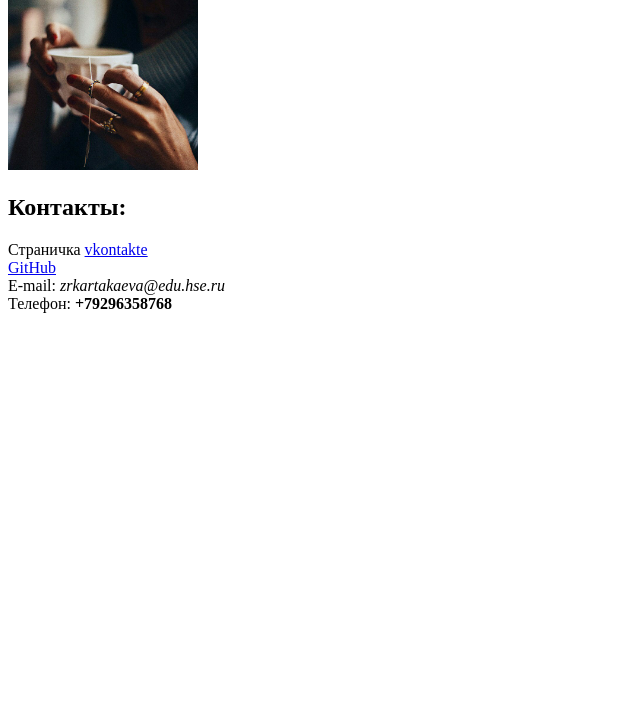
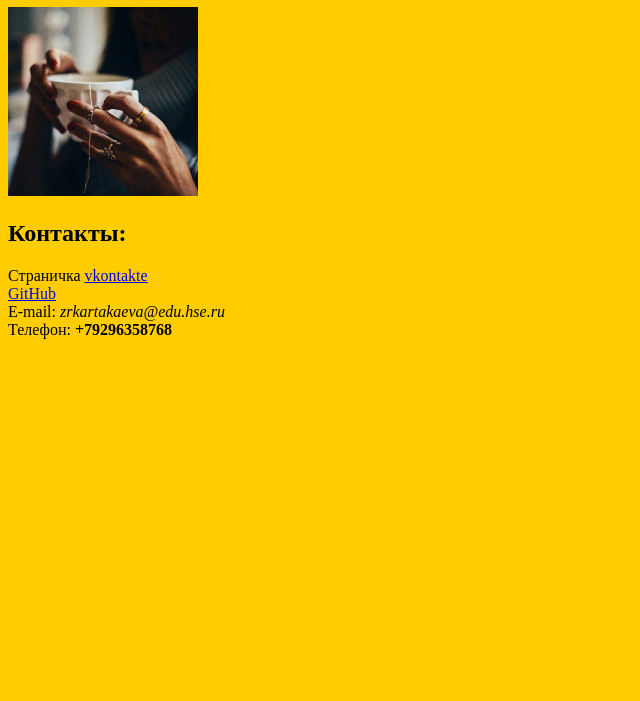
Before and after one commit to zarinakartakaeva15/zarinakartakaeva15.github.io, a plain HTML site: page index.html in a window 1280 px wide. Shown: the part 99-800 px from the top of the page, without its empty margins (0-640 px from the left). Drawn offline with Linux system fonts and the light colour scheme.

Commit message:
Update index.html

```diff
--- a/index.html
+++ b/index.html
@@ -4,7 +4,8 @@
     <meta charset="utf-8">
     <title> Моя личная страница</title>
   </head>
-  <body>
+  <body bgcolor="#ffcc00">Привет. Этом моя первая страница.
+  </body>
     <left><h1>Zarina Kartakaeva</h1></left>
     <left><img  width="15%" src="me.jpg"></left>
     </br>
```
